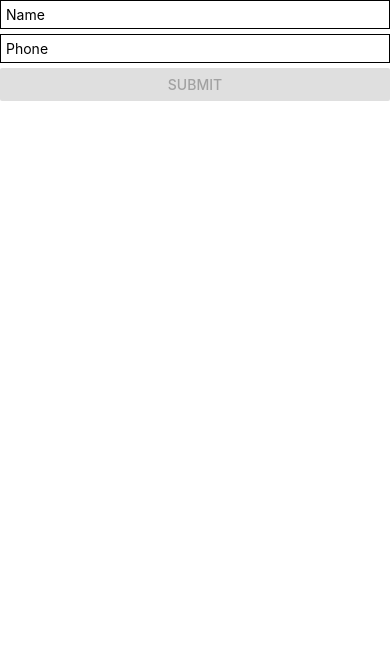
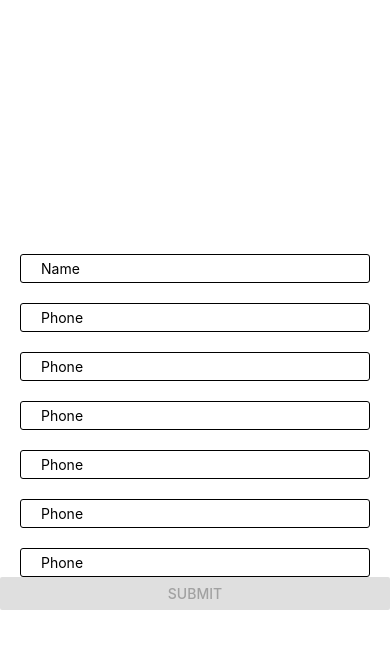
Before and after one commit to johnhill13/ListExample, a React Native app: screen / in a window 390 px wide. Both pictures are taken after a click on the button "ADD CONTACT". Shown: the top 648 px of the page. Built offline with nearby package versions, Linux system fonts and the light colour scheme.

Commit message:
adds keyboard avoiding view for larger inputs

```diff
--- a/AddContactForm.js
+++ b/AddContactForm.js
@@ -1,14 +1,28 @@
 import React from "react";
-import { TextInput, SafeAreaView, Button, StyleSheet } from "react-native";
+import {
+  TextInput,
+  KeyboardAvoidingView,
+  SafeAreaView,
+  Button,
+  StyleSheet
+} from "react-native";
 
 import PropTypes from "prop-types";
 
 const styles = StyleSheet.create({
   input: {
-    padding: 5,
-    marginBottom: 5,
     borderColor: "black",
-    borderWidth: 1
+    borderWidth: 1,
+    borderRadius: 3,
+    paddingVertical: 5,
+    paddingHorizontal: 20,
+    marginHorizontal: 20,
+    marginTop: 20,
+    minWidth: 100
+  },
+  container: {
+    flex: 1,
+    justifyContent: "center"
   }
 });
 
@@ -72,6 +86,7 @@ export default class AddContactForm extends React.Component {
 
   render() {
     return (
+      <KeyboardAvoidingView behavior="padding" style={styles.container}>
         <SafeAreaView>
           <TextInput
             style={styles.input}
@@ -86,12 +101,48 @@ export default class AddContactForm extends React.Component {
             keyboardType="numeric"
             placeholder="Phone"
           />
+          <TextInput
+            style={styles.input}
+            onChangeText={this.handlePhoneChange}
+            value={this.state.phone}
+            keyboardType="numeric"
+            placeholder="Phone"
+          />
+          <TextInput
+            style={styles.input}
+            onChangeText={this.handlePhoneChange}
+            value={this.state.phone}
+            keyboardType="numeric"
+            placeholder="Phone"
+          />
+          <TextInput
+            style={styles.input}
+            onChangeText={this.handlePhoneChange}
+            value={this.state.phone}
+            keyboardType="numeric"
+            placeholder="Phone"
+          />
+          <TextInput
+            style={styles.input}
+            onChangeText={this.handlePhoneChange}
+            value={this.state.phone}
+            keyboardType="numeric"
+            placeholder="Phone"
+          />
+          <TextInput
+            style={styles.input}
+            onChangeText={this.handlePhoneChange}
+            value={this.state.phone}
+            keyboardType="numeric"
+            placeholder="Phone"
+          />
           <Button
             title="Submit"
             onPress={this.handleSubmit}
             disabled={!this.state.isFormValid}
           />
         </SafeAreaView>
+      </KeyboardAvoidingView>
     );
   }
 }
```
Lines whose indentation alone changed are shown as unchanged.
